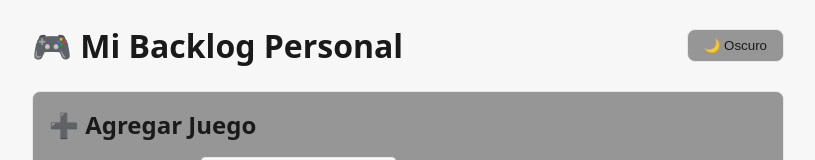
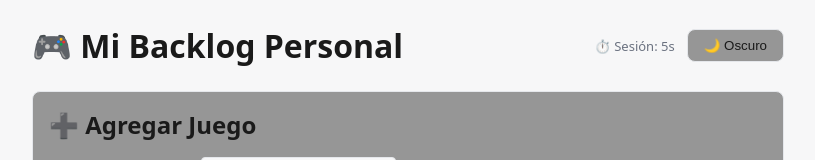
Before and after one commit to Guate27/Proyecto-Final-Sistemas-y-Tecnolog-as-Web-, a React app in the folder frontend/: page / in a window 1280 px wide. Shown: the top 160 px of the page, without its empty margins (232-1047 px from the left). Built offline with nearby package versions, Linux system fonts and the light colour scheme; no server answers; the HTML template or start-up script is replaced by a standard one.

Commit message:
useRef para intervalo de tiempo de sesión sin re-renders y contador de sesión en encabezado

```diff
--- a/frontend/src/App.jsx
+++ b/frontend/src/App.jsx
@@ -1,3 +1,4 @@
+// frontend/src/App.jsx
 import { useState, useEffect, useRef, useCallback } from 'react'
 import { useStorage } from './context/StorageProvider'
 import { useTema } from './context/ThemeContext'
@@ -8,9 +9,13 @@ function App() {
   const { obtenerItems, guardarItem, eliminarItem, cargando, error } = useStorage()
   const { tema, toggleTema } = useTema()
   const [juegos, setJuegos] = useState([])
+  const [tiempoSesion, setTiempoSesion] = useState(0)
 
-  // useRef para enfocar el input después de agregar un juego
+  // useRef uso 1: enfocar el input después de agregar un juego
   const inputRef = useRef(null)
+
+  // useRef uso 2: guardar el ID del intervalo sin provocar re-renders
+  const intervaloRef = useRef(null)
 
   // Carga los juegos al montar el componente
   useEffect(() => {
@@ -20,6 +25,15 @@ function App() {
     }
     cargarJuegos()
   }, [obtenerItems])
+
+  // Inicia un contador de tiempo de sesión al montar el componente
+  useEffect(() => {
+    intervaloRef.current = setInterval(() => {
+      setTiempoSesion(t => t + 1)
+    }, 1000)
+    // Cleanup: detiene el intervalo cuando el componente se desmonta
+    return () => clearInterval(intervaloRef.current)
+  }, [])
 
   // Agrega un juego nuevo al sistema
   const agregarJuego = useCallback(async (nuevoJuego) => {
@@ -46,14 +60,13 @@ function App() {
     )
   }, [])
 
-  // Atajo de teclado Ctrl+N para enfocar el input de agregar
+  // Atajos de teclado: Ctrl+N enfoca el input, T cambia el tema
   useEffect(() => {
     function manejarAtajo(e) {
       if (e.ctrlKey && e.key === 'n') {
         e.preventDefault()
         inputRef.current?.focus()
       }
-      // Atajo T para cambiar tema
       if (e.key === 't' || e.key === 'T') {
         const enInput = ['INPUT', 'TEXTAREA', 'SELECT'].includes(e.target.tagName)
         if (!enInput) toggleTema()
@@ -69,15 +82,20 @@ function App() {
   return (
     <div style={{ maxWidth: '800px', margin: '0 auto', padding: '24px' }}>
 
-      {/* Encabezado con botón de tema */}
+      {/* Encabezado con botón de tema y contador de sesión */}
       <div style={{ display: 'flex', justifyContent: 'space-between', alignItems: 'center', marginBottom: '24px' }}>
         <h1 style={{ margin: 0 }}>🎮 Mi Backlog Personal</h1>
+        <div style={{ display: 'flex', alignItems: 'center', gap: '12px' }}>
+          <span style={{ fontSize: '13px', color: 'var(--color-texto-secundario)' }}>
+            ⏱️ Sesión: {tiempoSesion}s
+          </span>
           <button
             onClick={toggleTema}
             style={{ padding: '8px 16px', borderRadius: '8px', border: '1px solid var(--color-borde)', background: 'var(--color-superficie)', color: 'var(--color-texto)', cursor: 'pointer' }}
           >
             {tema === 'claro' ? '🌙 Oscuro' : '☀️ Claro'}
           </button>
+        </div>
       </div>
 
       {/* Mensaje de error si algo falla */}
```
Lines whose indentation alone changed are shown as unchanged.
